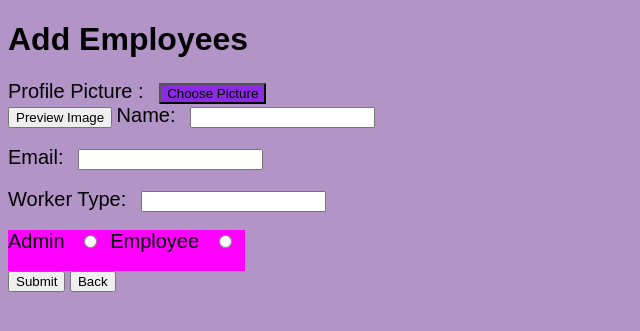
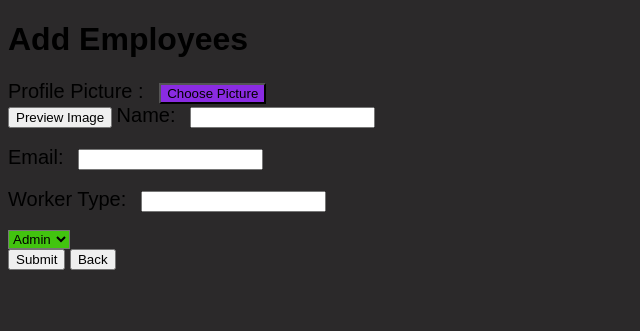
Before and after one commit to computer-collab/Flask, a Flask app: template templates/admin/add_employees.html in a window 1280 px wide. Shown: the top 331 px of the page, without its empty margins (0-640 px from the left). Run offline with Flask 3, Linux system fonts and the light colour scheme; the template is opened without the code that fills it, so the values that code supplies are empty.

Commit message:
designing_still_pending_WorkSaves

```diff
--- a/static/css/admin/employees/add_employees.css
+++ b/static/css/admin/employees/add_employees.css
@@ -1,32 +1,35 @@
 html{
-    background-color: #b394c7;
+    background-color: #2b292a;
     font-family: Arial, sans-serif;
 }
-input[type="radio"]{
-    border: 10px solid black;
+select{
+    background-color: rgb(66, 196, 15);
 }
 label{
     font-size: 20px;
     margin-right: 10px;
     background-color: salmon colored solid 2px;
 }
-.radio-group{
-    /* display: flex-box; */
-    /* flex-direction: row; */
-    /* align-items: center; */
-    background-color: magenta;
+#PreviewBackground{
+
+    position : fixed;
+    top: 0px;
+    left: 0px;
+    align-items: center;
+    justify-content: center;
+
+    z-index: 9999;
+}
+#PreviewForeground{
+
+    position:absolute;
+
+    top:50%;
+    left:50%;
+
+    transform:translate(-50%,-50%);
+    display: grid;
+    background-color: antiquewhite;
+    height: fit-content;
     width: fit-content;
 }
-#radio-container{
-
-    display: flex;           /* Correct flex display */
-    flex-direction: row;     /* Arrange items in a row */
-    /* align-items: center;     Vertically center items */
-    background-color: magenta;
-    width: fit-content;      /* Container shrinks to fit content */
-    gap: 10px;
-}
-.SelectedRadio{
-    background-color: cyan;
-    border: 10px solid brown;
-}
--- a/templates/admin/add_employees.html
+++ b/templates/admin/add_employees.html
@@ -11,11 +11,12 @@
             /* color: blueviolet; */
             background-color: blueviolet;
         }
-        #PreviewBackground{
+
+        #PreviewBackground {
             height: 100vh;
             width: 100vw;
             display: none;
-            background-color: rgba(0,0,0,0.5 );
+            background-color: rgba(0, 0, 0, 0.5);
         }
     </style>
 </head>
@@ -25,14 +26,10 @@
     <h1>Add Employees</h1>
     <form>
         <label for="ProfilePic">Profile Picture : </label>
-        <input id="ProfilePicInput"  type="file" hidden>
+        <input id="ProfilePicInput" type="file" hidden>
         <button id="ProfilePic" type="button">Choose Picture </button><br>
-        <span id="FileName"></span> <button  id="PreviewPicButton" type="button" >Preview Image</button>
-        <div id="PreviewBackground" >
-            <div id="PreviewForeground" >
-                <img id="Preview" width="500">
-            </div>
-        </div>
+        <span id="FileName"></span> <button id="PreviewPicButton" type="button">Preview Image</button>
+
 
         <label for="NameBox">Name:</label>
         <input type="text" id="NameBox" name="NameBox"><br><br>
@@ -40,20 +37,21 @@
         <input type="text" id="EmailBox" name="EmailBox"><br><br>
         <label for="WorkerTypeBox">Worker Type:</label>
         <input type="text" id="WorkerTypeBox" name="WorkerTypeBox"><br><br>
-        <div id="radio-container">
-            <div class="radio-group">
-                <label class="radio-label" for="AdminRadio">Admin</label>
-                <input type="radio" class="radio-label" id="AdminRadio" name="WorkerType" value="Admin">
-            </DIV>
-            <div class="radio-group">
-                <label for="EmployeeRadio" class="radio-label">Employee</label>
 
-                <input type="radio" id="EmployeeRadio" class="radio-label" name="WorkerType" value="Employee"><br><br>
+        <div id="SelectorBox">
+            <select name="WorkerType" id="WorkerType">
+                <option value="admin">Admin</option>
+                <option value="others">Others</option>
+            </select>
+            <div id="OthershelperDiv" hidden><input id="Others">
+                <button type="button" id="othersbutton">Submit</button>
             </div>
+        </div>
 
-            <div id="message"></div>
 
-    <!-- Choose a color:
+        <div id="message"></div>
+
+        <!-- Choose a color:
     <select id="colorSelect">
       <option value="red">Red</option>
       <option value="blue">Blue</option>
@@ -63,7 +61,12 @@
     </div>
     <input type="submit" value="Submit">
     <button type="button" onclick="clicked()">Back</button>
-    <script src="{{ url_for('static', filename='js/admin/employees/add_employees.js') }}"></script>
+    <div id="PreviewBackground" hidden>
+            <div id="PreviewForeground">
+                <img alt = "preview image"id="Preview" width="500">
+            </div>
+        </div>
+    <script src="{{ url_for('static', filename='logic/admin/employees/add_employees.js') }}"></script>
 </body>
 
 </html>
```
Also changed, not shown: static/js/admin/employees/add_employees.js (deleted, +0 -73 lines), static/logic/admin/employees/add_employees.js (added, +86 -0 lines), static/logic/admin/register.js (renamed from static/js/admin/register.js), static/logic/main.js (renamed from static/js/main.js).
